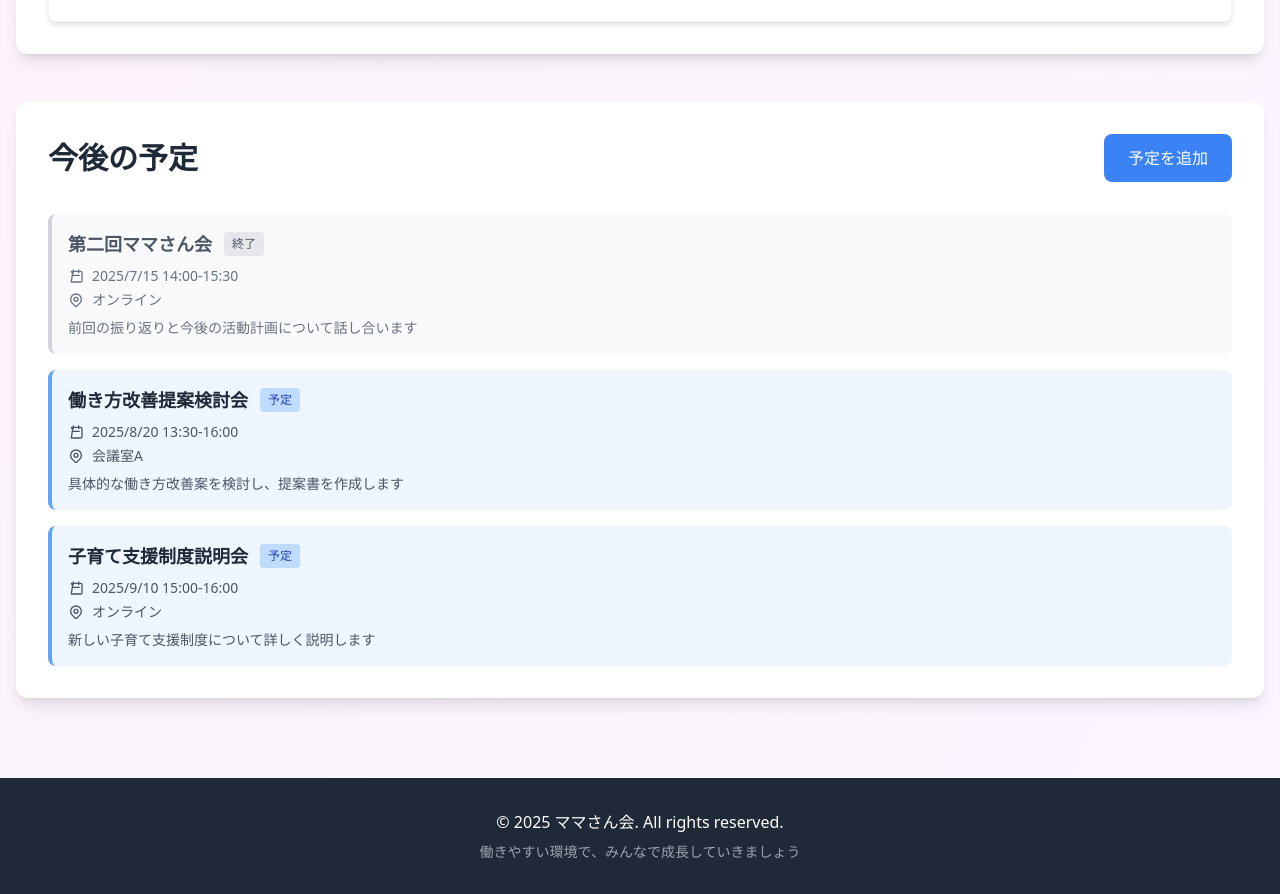
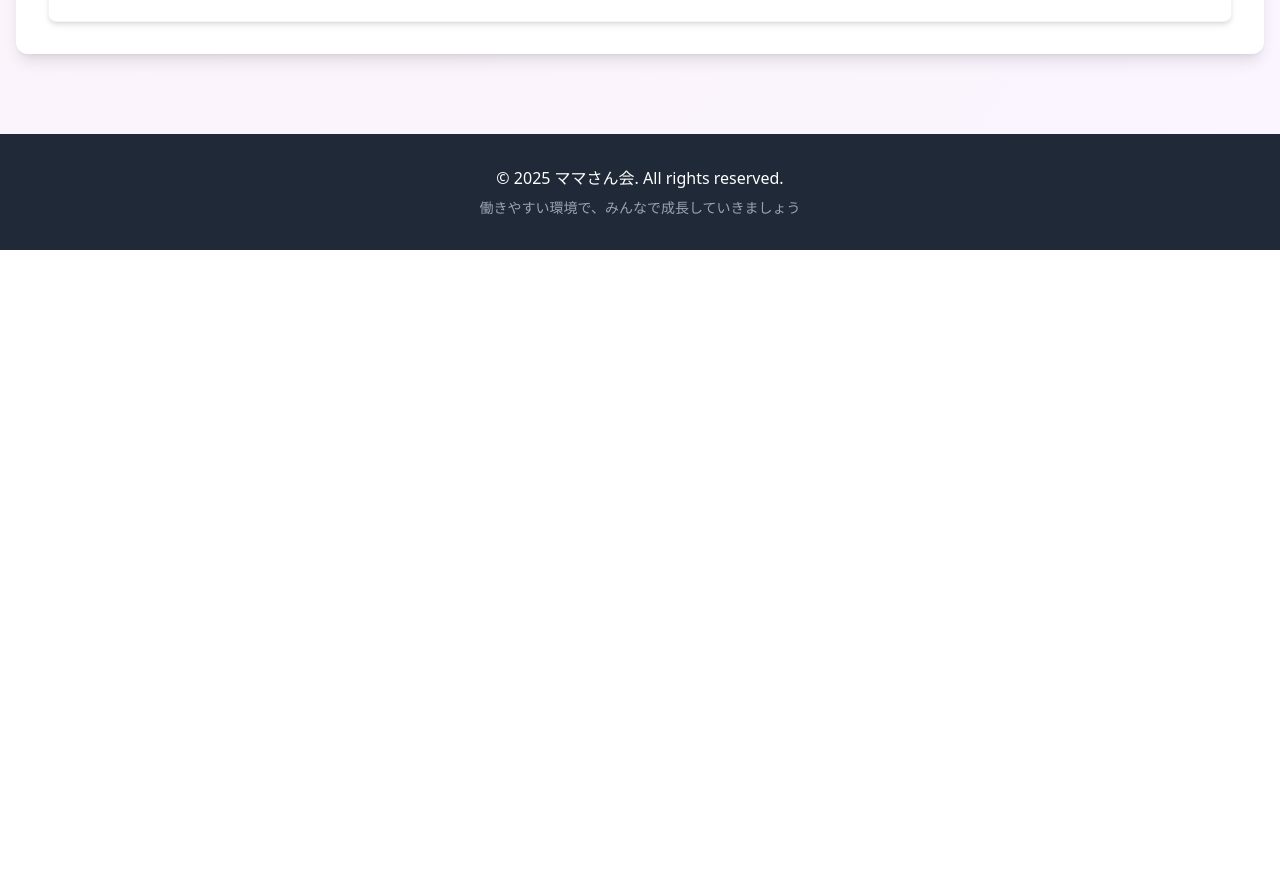
Before and after one commit to hituzing/NDmamasan202506, a plain HTML site: page index.html in a window 1280 px wide. Shown: the part 1902-2796 px from the top of the page. After the commit the page ends 2152 px from the top, so only its background shows below. Drawn offline with nearby package versions, Linux system fonts and the light colour scheme.

Commit message:
Update index.html

```diff
--- a/index.html
+++ b/index.html
@@ -26,7 +26,6 @@
                     <a href="#home" class="nav-link text-gray-700 hover:text-pink-500 transition-colors">ホーム</a>
                     <a href="#members" class="nav-link text-gray-700 hover:text-pink-500 transition-colors">メンバー紹介</a>
                     <a href="#reports" class="nav-link text-gray-700 hover:text-pink-500 transition-colors">活動報告</a>
-                    <a href="#schedule" class="nav-link text-gray-700 hover:text-pink-500 transition-colors">今後の予定</a>
                 </nav>
                 <button id="menuToggle" class="md:hidden p-2 rounded-lg bg-gray-100" aria-label="メニューを開く">
                     <svg class="w-6 h-6" fill="none" stroke="currentColor" viewBox="0 0 24 24">
@@ -110,19 +109,6 @@
         </section>
 
         <!-- 今後の予定セクション -->
-        <section id="schedule" class="mb-12">
-            <div class="bg-white rounded-xl shadow-lg p-8">
-                <div class="flex justify-between items-center mb-8">
-                    <h2 class="text-3xl font-bold text-gray-800">今後の予定</h2>
-                    <button id="addScheduleBtn" class="px-6 py-3 bg-blue-500 text-white rounded-lg hover:bg-blue-600 transition-colors focus:ring-2 focus:ring-blue-500 focus:ring-offset-2">
-                        予定を追加
-                    </button>
-                </div>
-                <div id="scheduleContainer" class="space-y-4">
-                    <!-- 予定はJavaScriptで動的に生成 -->
-                </div>
-            </div>
-        </section>
     </main>
 
     <!-- フッター -->
@@ -180,7 +166,6 @@
                     <a href="#home" class="block text-gray-700 hover:text-pink-500 transition-colors py-2">ホーム</a>
                     <a href="#members" class="block text-gray-700 hover:text-pink-500 transition-colors py-2">メンバー紹介</a>
                     <a href="#reports" class="block text-gray-700 hover:text-pink-500 transition-colors py-2">活動報告</a>
-                    <a href="#schedule" class="block text-gray-700 hover:text-pink-500 transition-colors py-2">今後の予定</a>
                 </nav>
             </div>
         </div>
```
